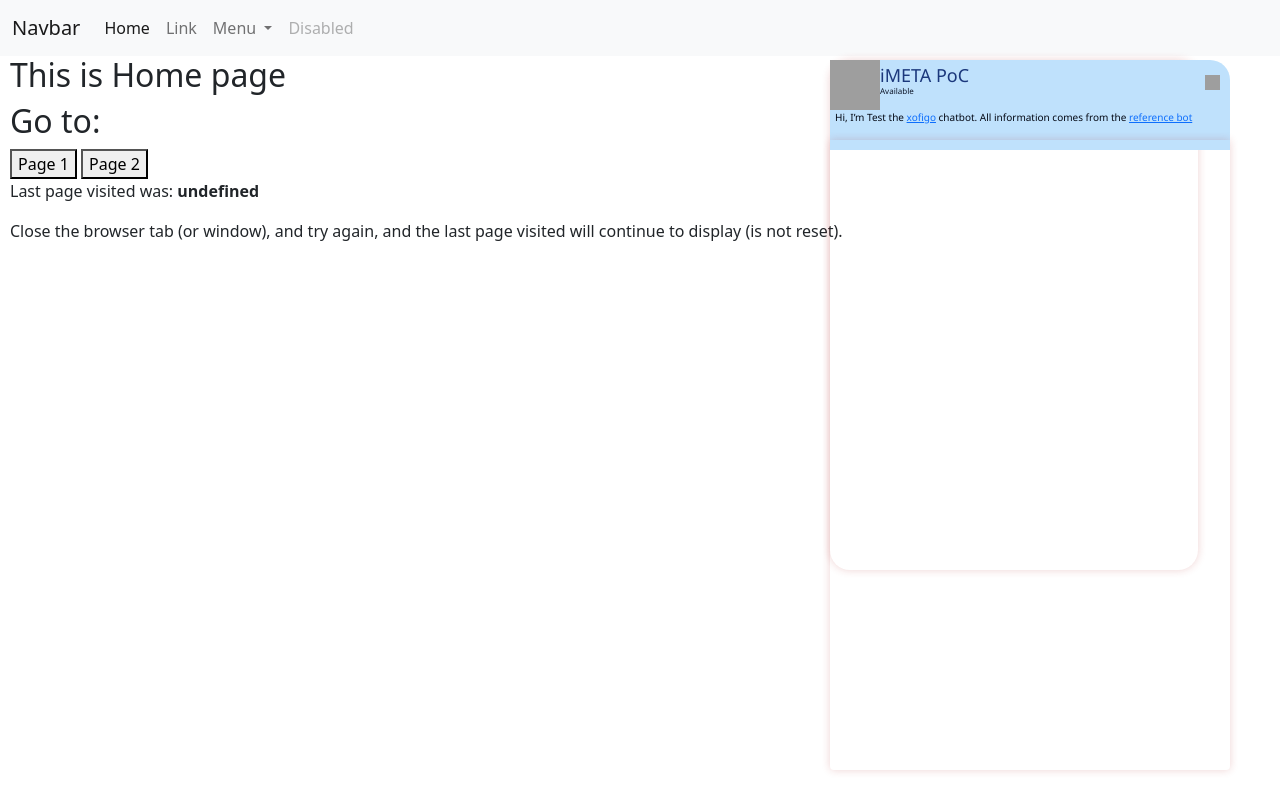
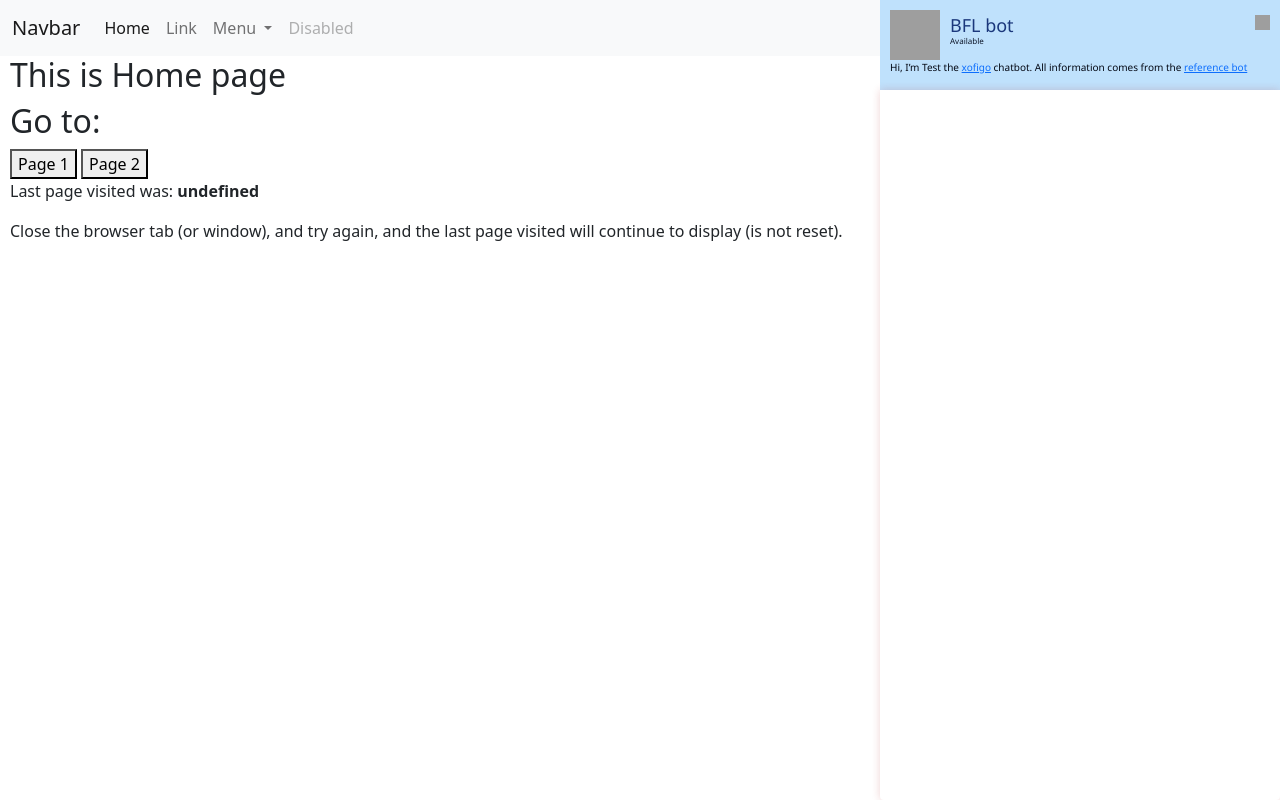
Before and after one commit to nikhiljadhav-BI/my-first-static-web-app, a website: page src/index.html in a window 1280 px wide. Drawn offline with nearby package versions, Linux system fonts and the light colour scheme; grey boxes are pictures that could not be loaded; a script that the page names is missing.

Commit message:
Update index.html

```diff
--- a/src/index.html
+++ b/src/index.html
@@ -7,7 +7,7 @@
         <link href="https://cdn.jsdelivr.net/npm/bootstrap@5.2.2/dist/css/bootstrap.min.css" rel="stylesheet" integrity="sha384-Zenh87qX5JnK2Jl0vWa8Ck2rdkQ2Bzep5IDxbcnCeuOxjzrPF/et3URy9Bv1WTRi" crossorigin="anonymous">
         <meta name="viewport" content="width=device-width, initial-scale=1" />
         <meta name="theme-color" content="#000000" />
-        <title> Chat Bot</title>
+        <title> Chatbot</title>
         <!-- This styling is for the canvas demonstration purposes. It is recommended
     that style is moved to separate file for organization in larger projects -->
         <script src="https://cdn.botframework.com/botframework-webchat/4.4.1/webchat.js"></script>
@@ -63,14 +63,14 @@
               display: table-cell;
               vertical-align: middle;
               padding: 0px 0px 0px 0px;
-                color:#1b387c;
+              color: #1b387c;
               font-family: Segoe UI;
               font-size: 18px;
               line-height: 21px;
               font-weight: 500;
               position: fixed;
-                left:calc(100% - 400px);
-                top:65px;
+              left: calc(100% - 330px);
+              top: 15px;
             }
             #chatbutton {
             position: fixed;
@@ -85,77 +85,76 @@
                 display: table-cell;
                 vertical-align: bottom;
                 padding: 0px 0px 0px 0px;
-                color:#0b1427;
+                color: #0b1427;
                 font-family: Segoe UI;
                 font-size: 8px;
                 line-height: 21px;
                 font-weight: 500;
                 height: 90px;
-                left: calc(100% - 400px);
+                left: calc(100% - 330px);
                 overflow: hidden;
                 position: fixed;
-                top: 80px;
+                top: 30px;
                 width: 368px;
             }
             #summary {
                 display: table-cell;
                 vertical-align: bottom;
                 padding: 0px 0px 0px 0px;
-                color:#030814;
+                color: #030814;
                 font-family: Segoe UI;
                 font-size: 10px;
                 line-height: 15px;
                 font-weight: 500;
                 position: fixed;
-                height: 480px;
-                top:110px;
-                left: calc(100% - 445px);
+                height: 40px;
+                top: 60px;
+                left: calc(100% - 390px);
                 width: 368px;
 
             }
             #heading {
 
               background-color: #bfe1fc;
-                border-top-left-radius: 20px;
-                border-top-right-radius: 20px;
+              /* border-top-left-radius: 20px; */
+              /* border-top-right-radius: 20px; */
               height: 90px;
-                left: calc(100% - 450px);
+              left: calc(100% - 400px);
               overflow: hidden;
               position: fixed;
-                top: 60px;
+              top: 0px;
               width: 400px;
             }
             #logo {
               height: 50px;
-                left: calc(100% - 450px);
+              left: calc(100% - 390px);
               overflow: hidden;
               position: fixed;
-                top: 60px;
+              top: 10px;
               width: 50px;
             }
             #close {
               background-image: url('https://omnichannelsolutions.blob.core.windows.net/emmydocs/hevw6u.svg');
               height: 15px;
-            left: calc(100% - 75px);
+              left: calc(100% - 25px);
               overflow: hidden;
               position: fixed;
-            top: 75px;
+              top: 15px;
               width: 15px;
               background-color: rgb(255, 255, 255);
-            border:none;
-            /* border-radius: 50%; */
+              border: none;
+              /* border-radius: 50%;*/
             }
             h1{text-align: center;}
             #chatwindow {
-
               border-radius: 20px;
-                box-shadow: 0 0 8px rgba(173, 35, 35, 0.2);
-                height: calc(80% - 130px);
-                left: calc(100% - 450px);
+              /* box-shadow: 0 0 8px rgb(173 35 35 / 20%); */
+              height: calc(100% - 0px);
+              left: calc(100% - 400px);
               overflow: hidden;
               position: fixed;
-                top: 60px;
-                width: 368px;
+              top: 0px;
+              width: 400px;
             }
 
             .main {
@@ -173,11 +172,11 @@
 
               border-bottom-left-radius: 4px;
               border-bottom-right-radius: 4px;
-                height: calc(80% - 10px);
-                left: calc(100% - 450px);
+              height: calc(100% - 90px);
+              left: calc(100% - 400px);
               overflow: hidden;
               position: fixed;
-                top: 140px;
+              top: 90px;
               width: 400px;
               box-shadow: 0 0 8px rgb(173 35 35 / 20%);
             }
@@ -340,7 +339,7 @@
                 <input id="close" type="button" name="answer" onclick="closeDiv()" />
                 <!-- <img id = 'close' src="https://cdn-icons-png.flaticon.com/512/786/786263.png" alt="Close"> -->
                 <img id = 'logo' src="https://bi-heartfailure.ebm.filament.ai/_img/icon-wout.svg" alt="chatbot">
-                <h1>iMETA PoC</h1>
+                <h1>BFL bot</h1>
                 <p id="Available"  style="display:none;">Available</p>
                 <p id="summary"  style="display:none;">Hi, I’m Test the <a href="https://xofigo.healthbot.cloud/">xofigo</a> chatbot. All information comes from the <a href="https://xofigo.healthbot.cloud/">reference bot</a></p>
             </div>
@@ -382,7 +381,7 @@
             suggestedActionBorderRadius: 4,
             suggestedActionBorderStyle: 'solid',
             suggestedActionBorderWidth: 1,
-            suggestedActionHeight: 24,
+            suggestedActionHeight: 40,
             suggestedActionLayout: 'flow', // either "carousel" or "stacked" or "flow"
             timestampColor: '#000000',
             timestampFormat: 'absolute timestamp',
```
Lines whose indentation alone changed are shown as unchanged.
